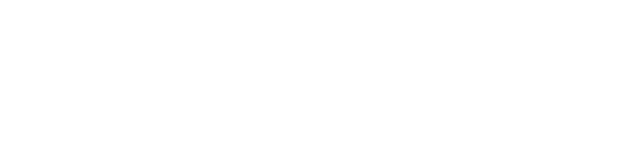
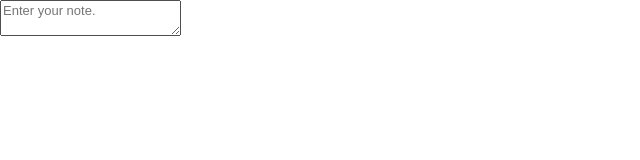
Before and after one commit to sanemat/async-note, a plain HTML site: page source/index.html in a window 1280 px wide. Shown: the whole page, without its empty margins (0-640 px from the left). Drawn offline with nearby package versions, Linux system fonts and the light colour scheme.

Commit message:
add placeholder

```diff
--- a/source/index.html
+++ b/source/index.html
@@ -38,7 +38,7 @@
 
     </header>
     <div id="main" role="main">
-
+      <textarea placeholder="Enter your note."></textarea>
     </div>
     <footer>
 
```
